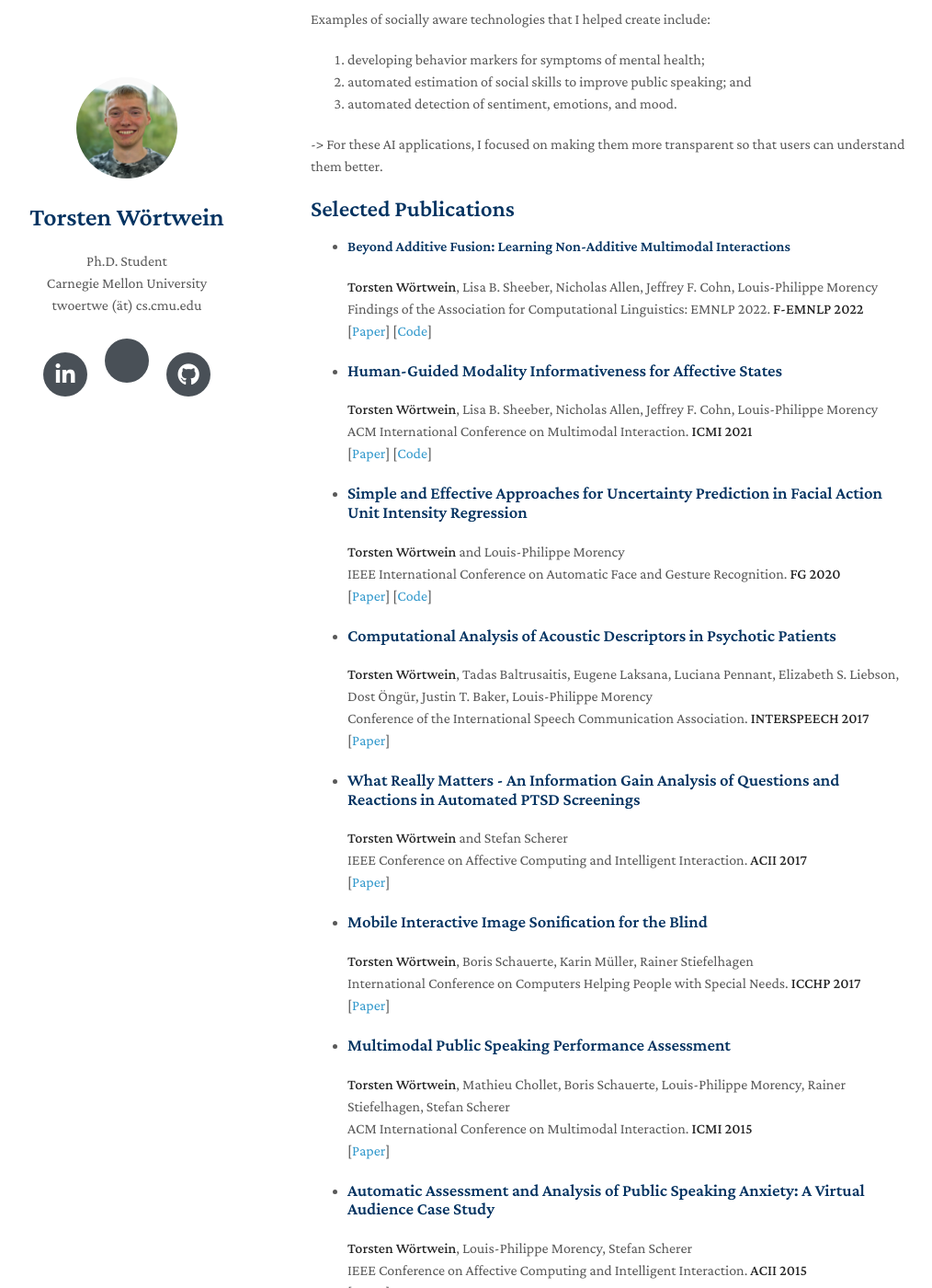
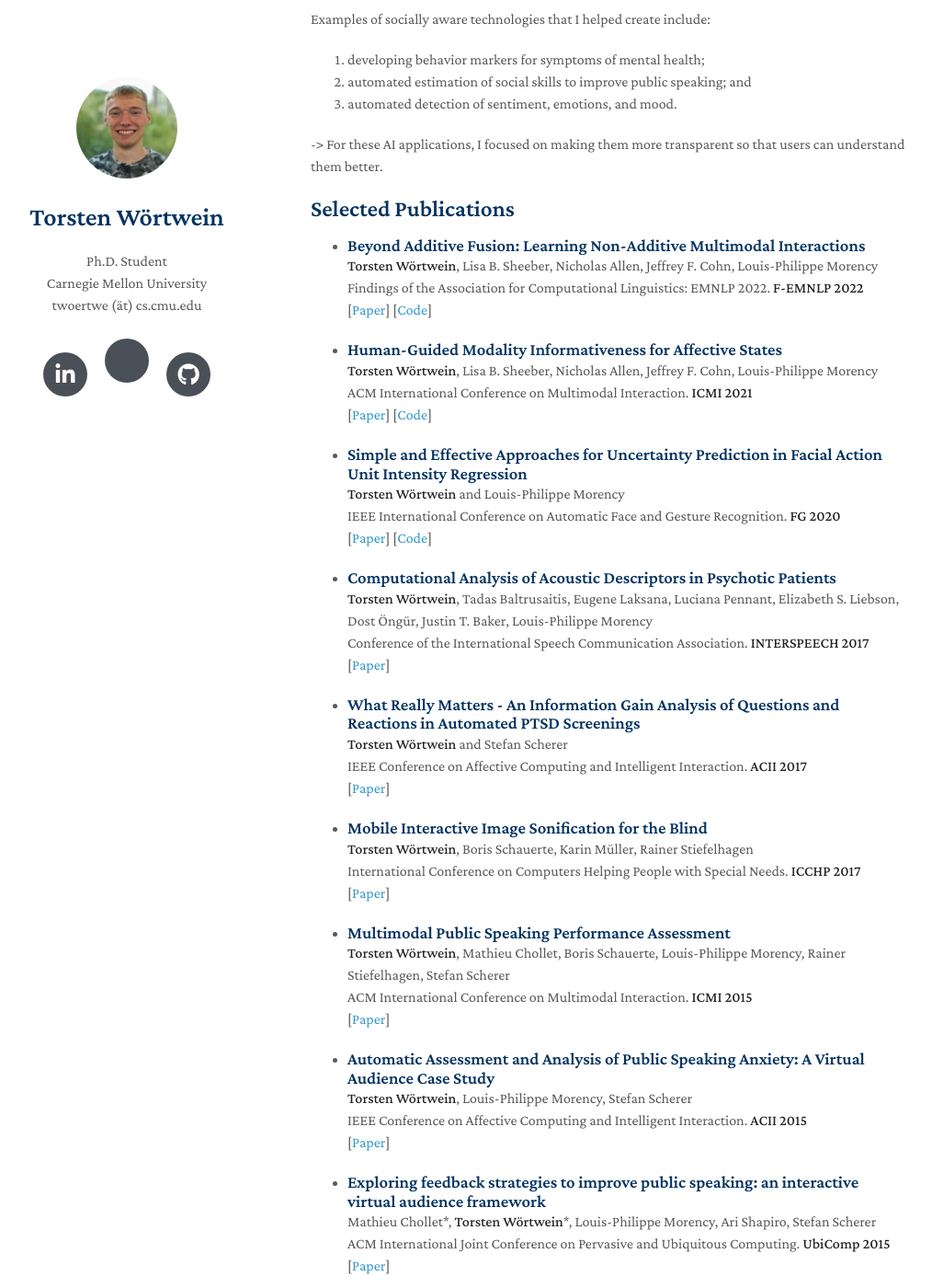
Before and after one commit to twoertwein/twoertwein.github.io, a Jekyll site: the page built from index.md, in a window 1280 px wide and 1400 px high, scrolled down 370 px. Shown: the whole window at 92% size, without its empty margins (132-1146 px from the left). Built offline with Jekyll 4.4.1, drawn with Linux system fonts in a browser that asks for light colours; nearby versions of some CDN libraries; a style sheet for code colours, icons or effects is not loaded; our own code applies the rules of GitHub Pages for plain Markdown files.

Commit message:
avoid space after title

```diff
--- a/assets/css/style.scss
+++ b/assets/css/style.scss
@@ -2,3 +2,7 @@
 ---
 
 @import "minimal-light";
+
+h3 {
+    margin: 0;
+}
--- a/index.md
+++ b/index.md
@@ -22,7 +22,7 @@ Examples of socially aware technologies that I helped create include:
 
 ## Selected Publications
 
-- #### Beyond Additive Fusion: Learning Non-Additive Multimodal Interactions
+- ### Beyond Additive Fusion: Learning Non-Additive Multimodal Interactions
   **Torsten Wörtwein**, Lisa B. Sheeber, Nicholas Allen, Jeffrey F. Cohn, Louis-Philippe Morency
   <br>
   Findings of the Association for Computational Linguistics: EMNLP 2022. **F-EMNLP 2022**
```
